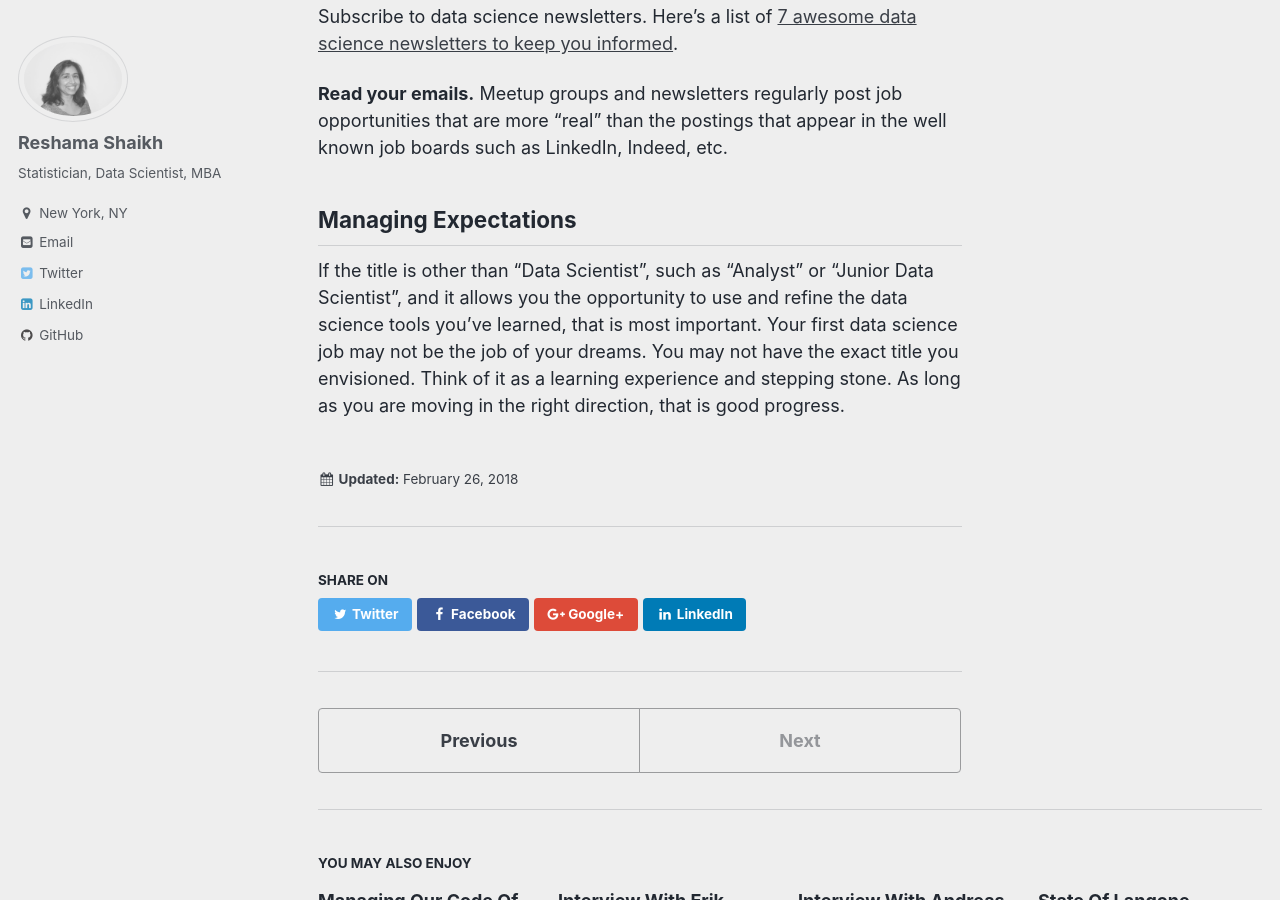
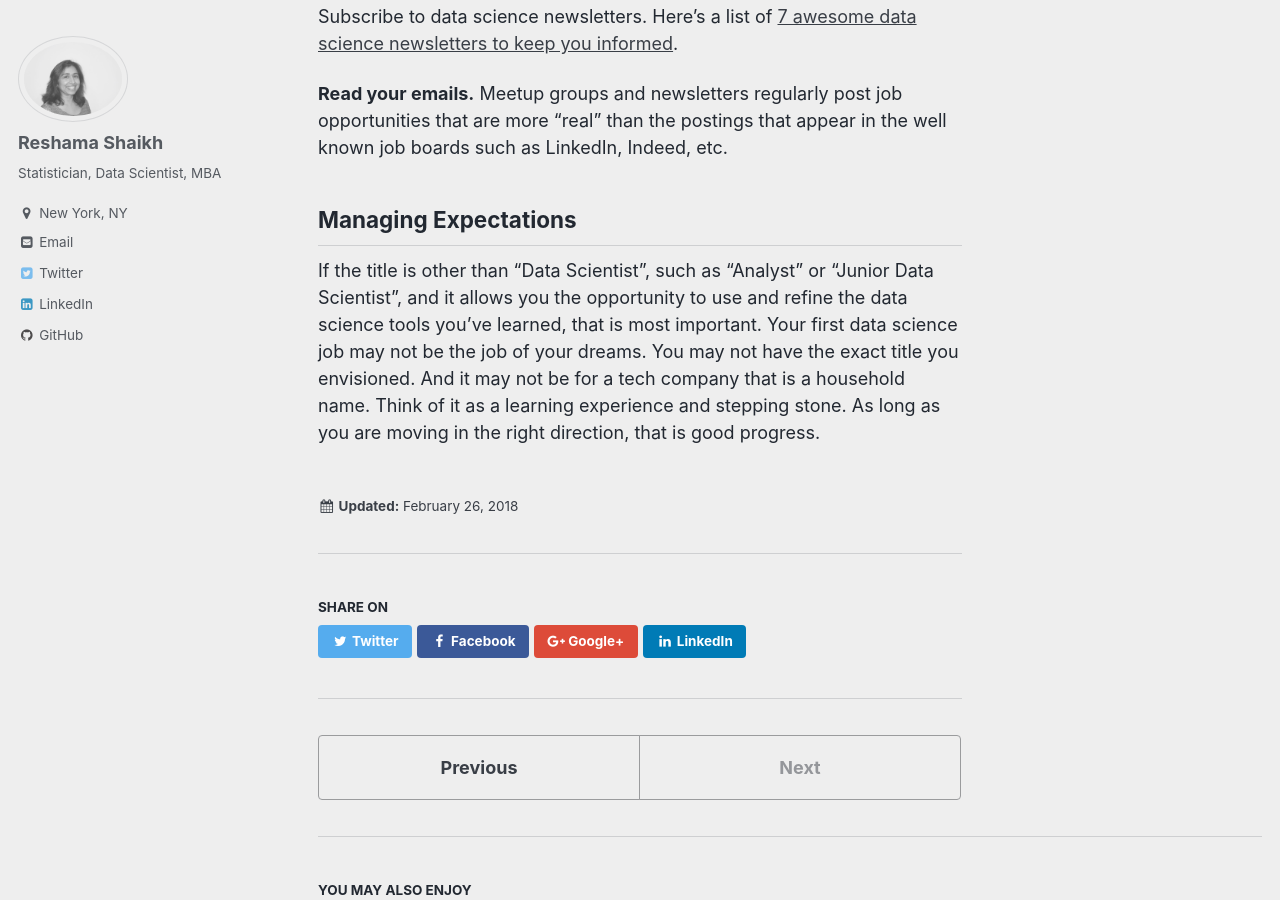
Before and after one commit to reshamas/reshamas.github.io, a Jekyll site: the page built from _posts/2018-02-26-first-data-science-job.md, in a window 1280 px wide and 900 px high, scrolled down 4384 px. Built offline with Jekyll 4.4.1, drawn with Linux system fonts in a browser that asks for light colours.

Commit message:
Update 2018-02-26-first-data-science-job.md

```diff
--- a/_posts/2018-02-26-first-data-science-job.md
+++ b/_posts/2018-02-26-first-data-science-job.md
@@ -96,4 +96,4 @@ Subscribe to data science newsletters.  Here's a list of [7 awesome data science
 
 
 ## Managing Expectations
-If the title is other than "Data Scientist", such as "Analyst" or "Junior Data Scientist", and it allows you the opportunity to use and refine the data science tools you've learned, that is most important.  Your first data science job may not be the job of your dreams.  You may not have the exact title you envisioned.  Think of it as a learning experience and stepping stone.  As long as you are moving in the right direction, that is good progress.
+If the title is other than "Data Scientist", such as "Analyst" or "Junior Data Scientist", and it allows you the opportunity to use and refine the data science tools you've learned, that is most important.  Your first data science job may not be the job of your dreams.  You may not have the exact title you envisioned.  And it may not be for a tech company that is a household name.  Think of it as a learning experience and stepping stone.  As long as you are moving in the right direction, that is good progress.
```
